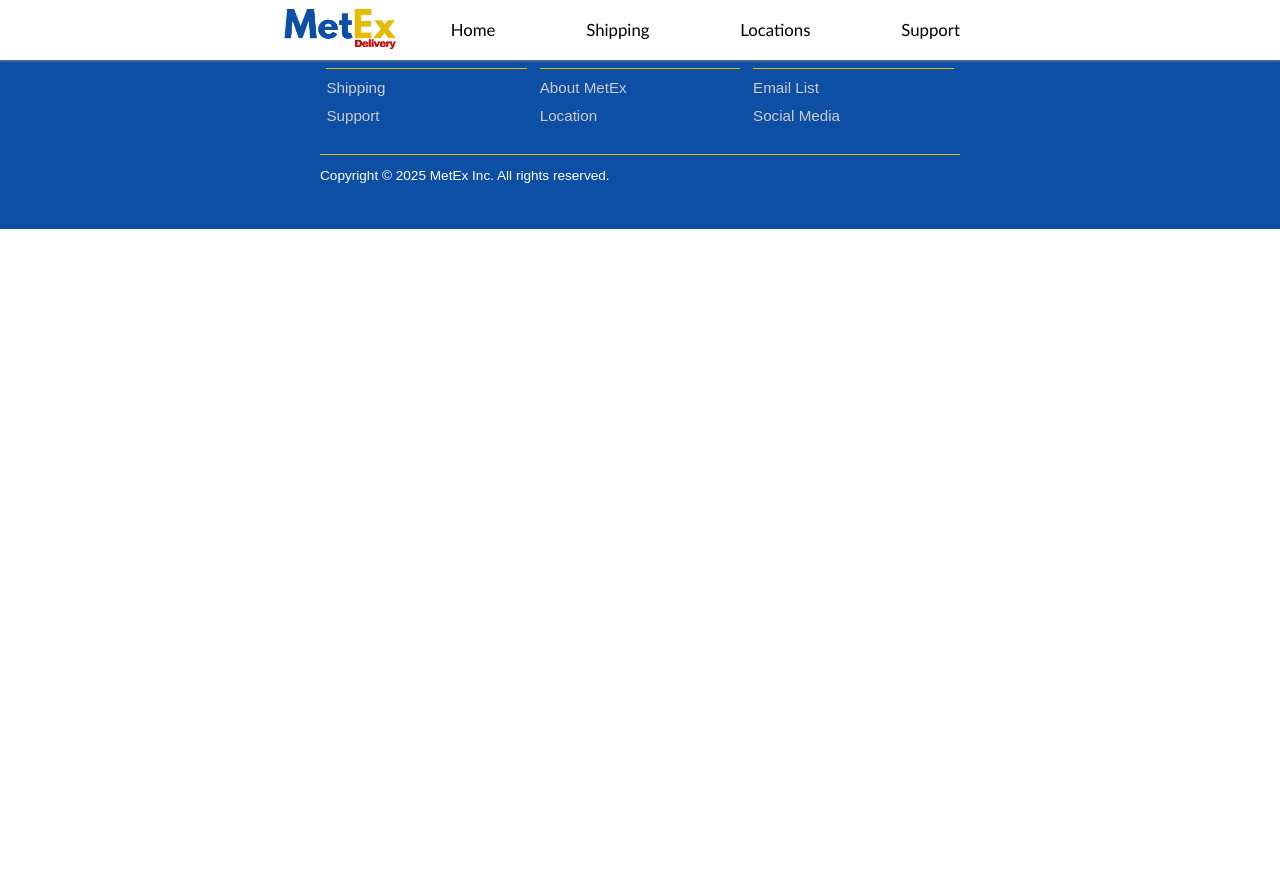
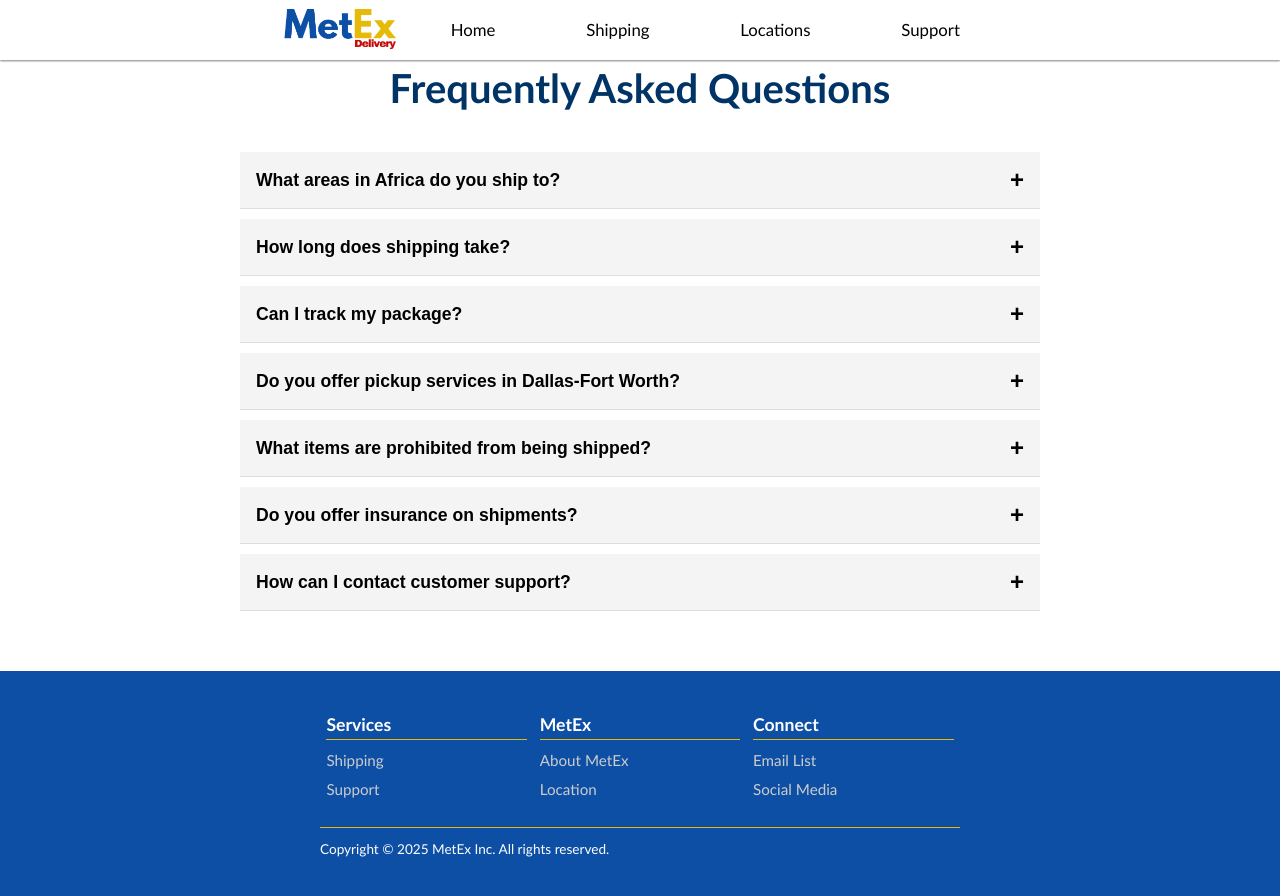
Before and after one commit to davidb221/MetEx, an Angular app: page /faq in a window 1280 px wide. Before the commit this address led to /. Shown: the top 896 px of the page. Before the commit the page ends 800 px from the top, so only its background shows below. Built offline with nearby package versions, Linux system fonts and the light colour scheme.

Commit message:
Updated routes, css, and added faq

```diff
--- /dev/null
+++ b/src/app/faq/faq.css
@@ -0,0 +1,62 @@
+.faq-container {
+  max-width: 800px;
+  margin: 60px auto;
+  margin-top: 5%;
+  padding: 0 20px;
+}
+
+.faq-container h1 {
+  text-align: center;
+  margin-bottom: 40px;
+  font-size: 2.5rem;
+  color: #003366;
+}
+
+.faq {
+  border-bottom: 1px solid #ddd;
+  margin-bottom: 10px;
+}
+
+.faq-question {
+  width: 100%;
+  text-align: left;
+  padding: 16px;
+  background-color: #f4f4f4;
+  border: none;
+  font-size: 1.1rem;
+  font-weight: bold;
+  cursor: pointer;
+  position: relative;
+  transition: background 0.3s;
+  display: flex;
+  justify-content: space-between;
+  align-items: center;
+}
+
+.faq-question:hover {
+  background-color: #e0e0e0;
+}
+
+.faq-answer {
+  max-height: 0;
+  overflow: hidden;
+  transition: max-height 0.5s ease, opacity 0.4s ease, padding 0.4s ease;
+  padding: 0 16px;
+  opacity: 0;
+}
+
+.faq-answer.open {
+  max-height: 500px;
+  padding: 16px;
+  opacity: 1;
+}
+
+.faq-answer p {
+  margin: 0;
+  color: #333;
+}
+
+.icon {
+  font-size: 1.5rem;
+  line-height: 1;
+}
--- /dev/null
+++ b/src/app/faq/faq.html
@@ -0,0 +1,18 @@
+<section class="faq-container">
+  <h1>Frequently Asked Questions</h1>
+
+  <div class="faq" *ngFor="let faq of faqs; let i = index">
+    <button
+      class="faq-question"
+      (click)="toggleFaq(i)"
+      [attr.aria-expanded]="faq.open"
+    >
+      {{ faq.question }}
+      <span class="icon">{{ faq.open ? '−' : '+' }}</span>
+    </button>
+
+    <div class="faq-answer" [class.open]="faq.open">
+      <p>{{ faq.answer }}</p>
+    </div>
+  </div>
+</section>
--- /dev/null
+++ b/src/app/faq/faq.ts
@@ -0,0 +1,52 @@
+import { CommonModule } from '@angular/common';
+import { Component } from '@angular/core';
+
+@Component({
+  selector: 'app-faq',
+  imports: [CommonModule],
+  templateUrl: './faq.html',
+  styleUrl: './faq.css'
+})
+export class Faq {
+  faqs = [
+    {
+      question: 'What areas in Africa do you ship to?',
+      answer: 'We currently ship to several major cities across West and East Africa including Lagos, Accra, Nairobi, and more. Reach out for specific destinations.',
+      open: false
+    },
+    {
+      question: 'How long does shipping take?',
+      answer: 'Shipping typically takes 7–14 business days depending on destination and customs clearance.',
+      open: false
+    },
+    {
+      question: 'Can I track my package?',
+      answer: 'Yes! Every package is assigned a tracking number once shipped. You can track it via our website or by contacting customer service.',
+      open: false
+    },
+    {
+      question: 'Do you offer pickup services in Dallas-Fort Worth?',
+      answer: 'Absolutely. We provide pickup across the DFW metroplex. You can schedule a pickup during checkout.',
+      open: false
+    },
+    {
+      question: 'What items are prohibited from being shipped?',
+      answer: 'We do not allow the shipment of firearms, hazardous materials, perishables, or restricted items as defined by international customs regulations.',
+      open: false
+    },
+    {
+      question: 'Do you offer insurance on shipments?',
+      answer: 'Yes, you can purchase optional insurance during checkout to protect your package in case of loss or damage.',
+      open: false
+    },
+    {
+      question: 'How can I contact customer support?',
+      answer: 'You can reach us via phone, email, or by using the contact form on our website. Our support team is available Monday through Saturday.',
+      open: false
+    }
+  ];
+
+  toggleFaq(index: number) {
+    this.faqs[index].open = !this.faqs[index].open;
+  }
+}
--- a/src/app/footer/footer.html
+++ b/src/app/footer/footer.html
@@ -1,6 +1,3 @@
-
-<body>
-
 <footer class="site-footer">
   <div class="footer-columns">
     <div class="footer-column">
@@ -32,5 +29,3 @@
     <p>Copyright &copy; 2025 MetEx Inc. All rights reserved.</p>
   </div>
 </footer>
-
-</body>
--- a/src/app/home/home.css
+++ b/src/app/home/home.css
@@ -1,7 +1,3 @@
-body {
-    margin-top: 3.75%;
-}
-
 .hero {
   background: url('/assets/BoxTrucks.png') center/cover no-repeat;
   color: white;
--- a/src/app/navbar/navbar.html
+++ b/src/app/navbar/navbar.html
@@ -1,14 +1,14 @@
 <div class="navbar">
   <div class="nav-content">
     <div class="nav-item">
-      <a href="index.html">
+      <a routerLink="/">
         <img src="assets/MetExLogo.png" alt="MetEx Logo" class="logo" />
       </a>
       </div>
-    <div class="nav-item"><a href="#">Home</a></div>
-    <div class="nav-item"><a href="#">Shipping</a></div>
-    <div class="nav-item"><a href="#">Locations</a></div>
-    <div class="nav-item"><a href="#">Support</a></div>
+    <div class="nav-item"><a routerLink="/">Home</a></div>
+    <div class="nav-item"><a routerLink="/">Shipping</a></div>
+    <div class="nav-item"><a routerLink="/">Locations</a></div>
+    <div class="nav-item"><a routerLink="/faq">Support</a></div>
   </div>
 </div>
 
--- a/src/app/navbar/navbar.ts
+++ b/src/app/navbar/navbar.ts
@@ -1,8 +1,9 @@
 import { Component, OnInit } from '@angular/core';
+import { RouterModule } from '@angular/router';
 
 @Component({
   selector: 'app-navbar',
-  imports: [],
+  imports: [RouterModule],
   templateUrl: './navbar.html',
   styleUrl: './navbar.css'
 })
--- a/src/styles.css
+++ b/src/styles.css
@@ -1,5 +1,6 @@
-body, html {
+body {
     padding: 0;
     margin: 0;
+    margin-top: 3.75%;
     font-family: 'Gill Sans', 'Gill Sans MT', Calibri, 'Trebuchet MS', sans-serif
 }
```
Also changed, not shown: src/app/app.routes.ts (+3 -4 lines), src/app/app.ts (+0 -8 lines), 1 other file (tests, documents, lock files or other folders). Lines whose indentation alone changed are shown as unchanged.
